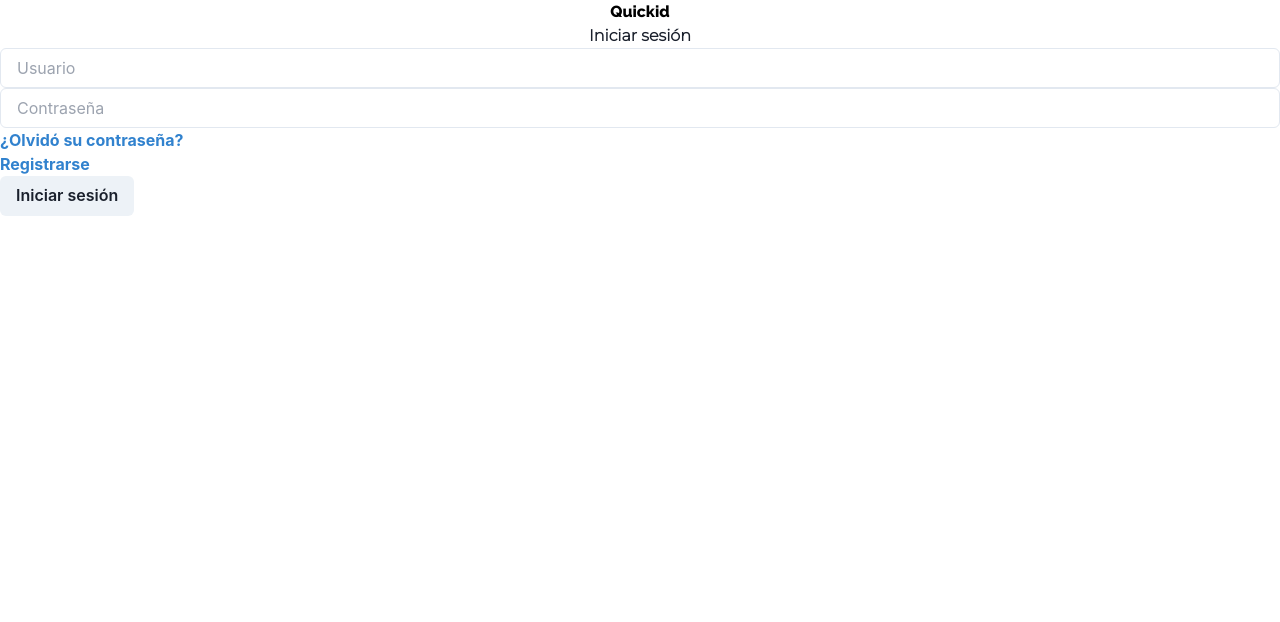
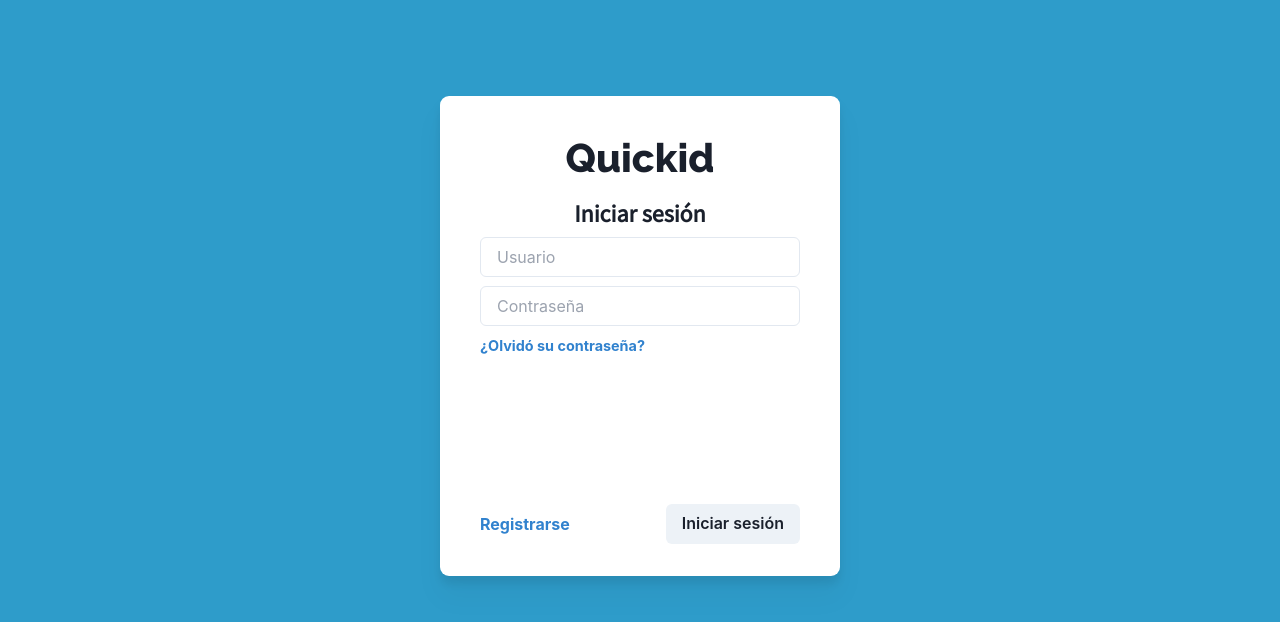
Before and after one commit to ReynaldoCerpa/quickid, a Next.js app: page /login in a window 1280 px wide. Shown: the top 622 px of the page. Built offline with nearby package versions, Linux system fonts and the light colour scheme.

Commit message:
login template

```diff
--- a/src/pages/login.tsx
+++ b/src/pages/login.tsx
@@ -1,27 +1,30 @@
 import { Button } from "@chakra-ui/button";
 import { Input } from "@chakra-ui/input";
-import { Text } from "@chakra-ui/layout";
+import { Box, Text } from "@chakra-ui/layout";
 import Link from "next/link";
 //import styles from "../styles/Login.module.css"
 const login = () => {
     return (
-        <div>
-            <Text className="text-center test-class font-raleway">Quickid</Text>
-            <Text className="text-center font-montserrat" fontWeight="semibold">Iniciar sesión</Text>
-            <Input className="" placeholder="Usuario" />
-            <Input className="" placeholder="Contraseña" type="password" />
+        <section className="flex justify-center pt-[6rem] h-screen bg-[#2e9cca]">
+            <Box className="flex justify-center rounded-[9px] pt-[2rem] w-[25rem] drop-shadow-xl h-[30rem] bg-white p-[2rem]">
+                <Box className="flex flex-col relative w-[20rem]">
+                    <Text className="text-center test-class font-raleway text-[2.5rem]">Quickid</Text>
+                    <Text className="text-center font-source-sans text-[1.5rem] mt-[.5rem]" fontWeight="semibold">Iniciar sesión</Text>
+                    <Input className="Button" placeholder="Usuario" />
+                    <Input className="Button" placeholder="Contraseña" type="password" />
                     <Link href="https://youtube.com">
-                <Text color="blue.500" fontWeight="bold" className="">¿Olvidó su contraseña?</Text>
+                        <Text color="blue.500" fontWeight="bold" className="mt-1 text-[.9rem]">¿Olvidó su contraseña?</Text>
                     </Link>
-
-            <div className="">
+                    <Box className="flex justify-between mt-[2rem] absolute bottom-0 w-[100%] items-center">
                         <Link href="https://youtube.com">
                             <Text color="blue.500" fontWeight="bold" className="">Registrarse</Text>
                         </Link>
                         <Button>Iniciar sesión</Button>
-            </div>
+                    </Box>
+                </Box>
+            </Box>
+        </section>
 
-        </div>
     );
 };
 
--- a/src/styles/globals.css
+++ b/src/styles/globals.css
@@ -1,11 +1,11 @@
 @import url("https://fonts.googleapis.com/css2?family=Raleway:wght@800&display=swap");
 @import url('https://fonts.googleapis.com/css2?family=Montserrat:wght@300&display=swap');
-@import url('https://fonts.googleapis.com/css2?family=Montserrat:wght@300&family=Raleway:wght@800&family=Source+Sans+Pro&display=swap');
+@import url('https://fonts.googleapis.com/css2?family=Source+Sans+Pro&display=swap');
 
 @tailwind base;
 @tailwind components;
 @tailwind utilities;
 
-  .test-class {
-    @apply text-black;
+  .Button {
+    @apply my-[.3rem];
   }
--- a/tailwind.config.js
+++ b/tailwind.config.js
@@ -7,7 +7,8 @@ module.exports = {
     extend: {
       fontFamily: {
         "raleway": ["Raleway", "sans serif"],
-        "montserrat":["Montserrat", "sans serif"]
+        "montserrat":["Montserrat", "sans serif"],
+        "source-sans":["Source sans Pro", "sans serif"]
       },
     },
 
```
Lines whose indentation alone changed are shown as unchanged.
